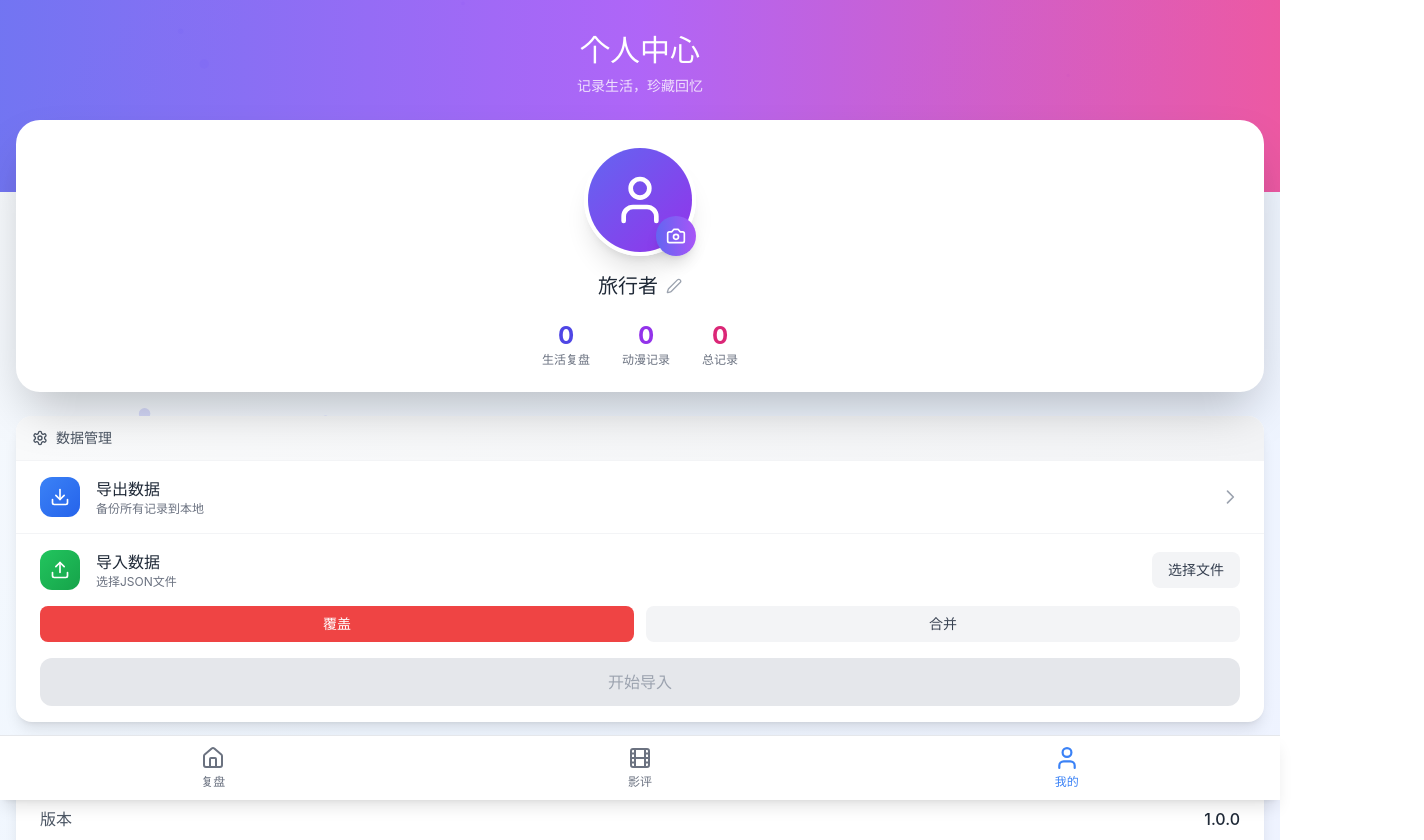
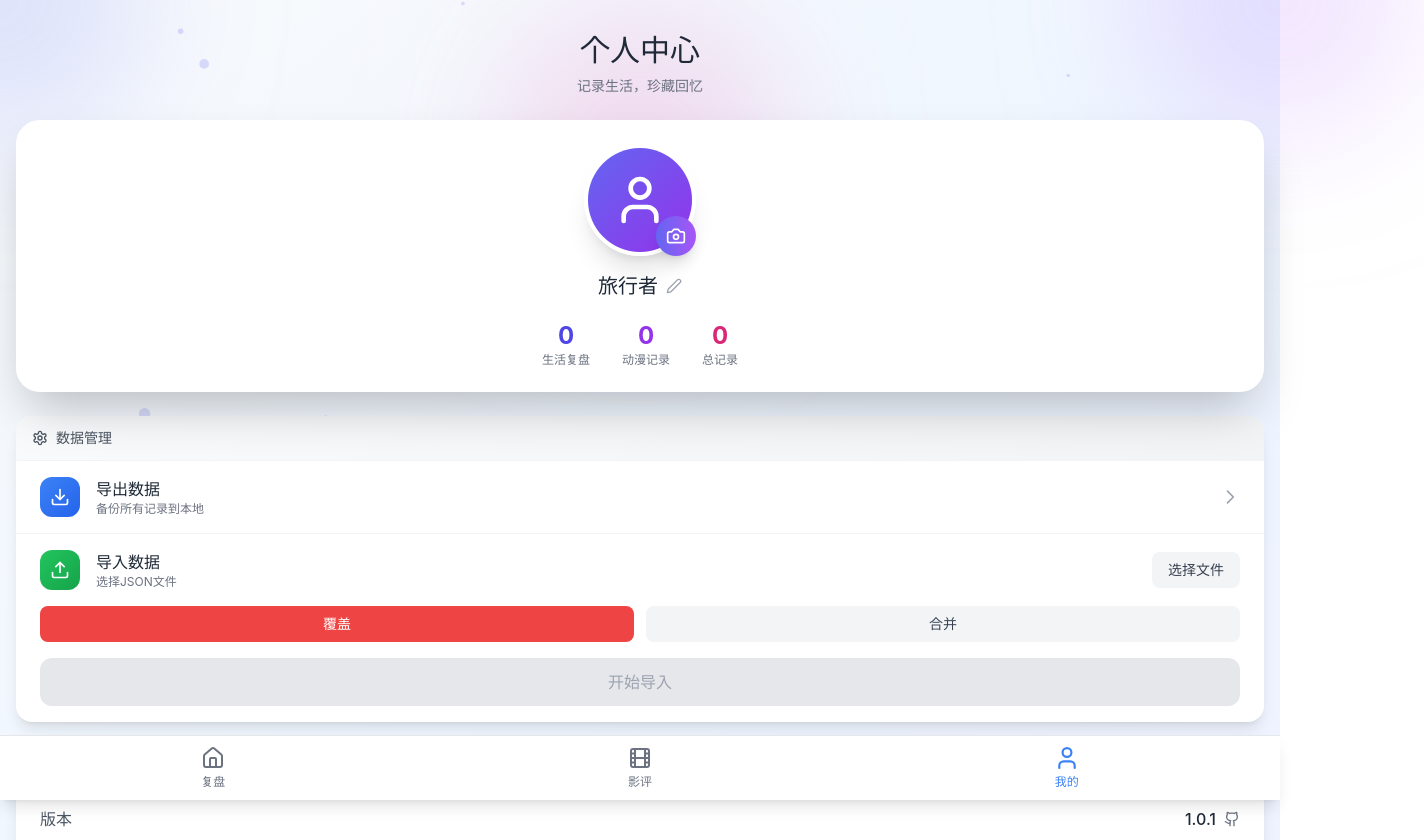
Before and after one commit to dplink/TraeBin, a React (Vite) app: page /user in a window 1280 px wide. Shown: the top 840 px of the page, 1424 px wide, since content can reach past the window. Built offline with nearby package versions, Linux system fonts and the light colour scheme.

Commit message:
feat: 优化个人中心页面 - 添加用户头像/用户名编辑 - 美化界面布局 - 更新版本号至1.0.1 - 添加GitHub链接

```diff
--- a/src/pages/UserPage.tsx
+++ b/src/pages/UserPage.tsx
@@ -3,7 +3,7 @@ import ParticleEffect from '../components/ParticleEffect';
 import { useReviewStore } from '../store/reviewStore';
 import { useAnimeStore } from '../store/animeStore';
 import { useUserStore } from '../store/userStore';
-import { User, Camera, Download, Upload, Settings, Info, Edit2, Check } from 'lucide-react';
+import { User, Camera, Download, Upload, Settings, Info, Edit2, Check, Github } from 'lucide-react';
 
 const UserPage: React.FC = () => {
   const [importOption, setImportOption] = useState<'overwrite' | 'merge'>('overwrite');
@@ -146,12 +146,16 @@ const UserPage: React.FC = () => {
       <ParticleEffect color="rgba(99, 102, 241, 0.2)" count={25} />
 
       <div className="relative">
-        <div className="absolute top-0 left-0 right-0 h-48 bg-gradient-to-r from-indigo-500 via-purple-500 to-pink-500 opacity-90"></div>
+        <div className="absolute top-0 left-0 right-0 h-56">
+          <div className="absolute top-0 left-0 w-72 h-72 bg-indigo-400 rounded-full mix-blend-multiply filter blur-3xl opacity-20 -translate-x-1/2 -translate-y-1/2"></div>
+          <div className="absolute top-0 right-0 w-72 h-72 bg-purple-400 rounded-full mix-blend-multiply filter blur-3xl opacity-20 translate-x-1/2 -translate-y-1/2"></div>
+          <div className="absolute bottom-0 left-1/2 w-72 h-72 bg-pink-400 rounded-full mix-blend-multiply filter blur-3xl opacity-20 -translate-x-1/2 translate-y-1/4"></div>
+        </div>
 
         <div className="container mx-auto px-4 pt-8 relative z-10">
           <div className="text-center mb-6">
-            <h1 className="text-3xl font-bold text-white mb-2">个人中心</h1>
-            <p className="text-white/80 text-sm">记录生活，珍藏回忆</p>
+            <h1 className="text-3xl font-bold text-gray-800 mb-2">个人中心</h1>
+            <p className="text-gray-500 text-sm">记录生活，珍藏回忆</p>
           </div>
 
           <div className="bg-white rounded-3xl shadow-2xl p-6 mb-6 transform transition-all duration-300 hover:shadow-3xl">
@@ -355,7 +359,12 @@ const UserPage: React.FC = () => {
               <div className="px-6 py-4">
                 <div className="flex items-center justify-between py-2">
                   <span className="text-gray-600">版本</span>
-                  <span className="text-gray-800 font-medium">1.0.0</span>
+                  <div className="flex items-center space-x-2">
+                    <span className="text-gray-800 font-medium">1.0.1</span>
+                    <a href="https://github.com/dplink/TraeBin" target="_blank" rel="noopener noreferrer" className="text-gray-500 hover:text-gray-800 transition-colors">
+                      <Github className="w-4 h-4" />
+                    </a>
+                  </div>
                 </div>
                 <div className="flex items-center justify-between py-2">
                   <span className="text-gray-600">开发者</span>
```
